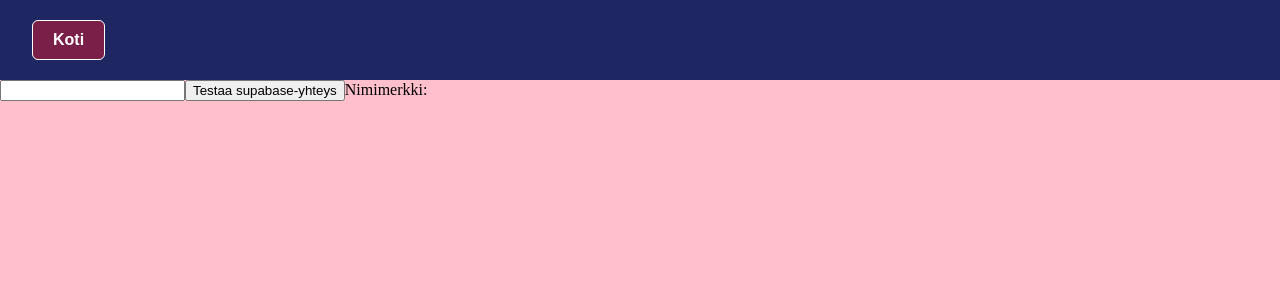
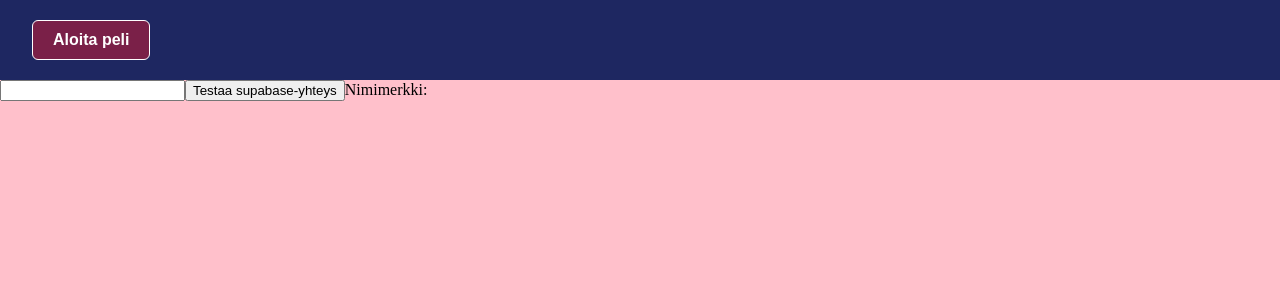
Before and after one commit to inkaliinalauranto/Exercise_Set2, a React (Vite) app: page / in a window 1280 px wide. Shown: the top 300 px of the page. Built offline with nearby package versions, Linux system fonts and the light colour scheme; no server answers.

Commit message:
Lisätty aloitussivunäkymän nappiin react-router-dom-pakettia hyödyntämällä linkki Game-komponenttiin. Napin teksti muutettu. Game-komponentin napille linkki aloitussivunäkymään eli App-komponenttiin.

```diff
--- a/src/App.tsx
+++ b/src/App.tsx
@@ -1,16 +1,18 @@
 import { useState } from "react"
 import { addPointsToDb } from "./services/supabase_client"
-import { Layout, Navigation, HomeButton } from "./components/common"
+import { Layout, Navigation, NavigationButton } from "./components/common"
+import { Outlet, Link } from "react-router-dom"
 
 export default function App() {
   const [nickname, setNickname] = useState("")
   return <Layout>
     <Navigation>
-      <HomeButton>Koti</HomeButton>
+      <Link to="/game"><NavigationButton>Aloita peli</NavigationButton></Link>
     </Navigation>
     <input type={nickname} onChange={(e) => { setNickname(e.target.value) }} />
     <button onClick={() => { addPointsToDb(nickname, 0) }}>Testaa supabase-yhteys</button>
     Nimimerkki: {nickname}
 
+    <Outlet />
   </Layout>
 }
--- a/src/components/common.tsx
+++ b/src/components/common.tsx
@@ -16,7 +16,7 @@ export const Navigation = styled.div`
 `
 
 // Tehtävä 2
-export const HomeButton = styled.button`
+export const NavigationButton = styled.button`
   margin-left: 2rem;
   background: #7A2048;
   color: white;
@@ -27,7 +27,6 @@ export const HomeButton = styled.button`
   border-radius: 6px;
 `
 
-
 export const TotalPoints = styled.div`
   color: white;
   margin-right: 10rem;
--- a/src/pages/Game.tsx
+++ b/src/pages/Game.tsx
@@ -1,5 +1,6 @@
 import { CSSProperties, useState } from "react"
-import { Layout, Navigation, HomeButton, TotalPoints } from "../components/common"
+import { Layout, Navigation, NavigationButton, TotalPoints } from "../components/common"
+import { Link, Outlet } from "react-router-dom"
 
 interface BallProps {
   maxCount: number
@@ -72,10 +73,12 @@ export function Game() {
     <>
       <Layout>
         <Navigation>
-          <HomeButton>Koti</HomeButton>
+          <Link to="/"><NavigationButton>Koti</NavigationButton></Link>
           <TotalPoints>Kokonaispisteet: 0</TotalPoints>
         </Navigation>
         {allBalls}
+
+        <Outlet />
       </Layout>
     </>
   )
```
